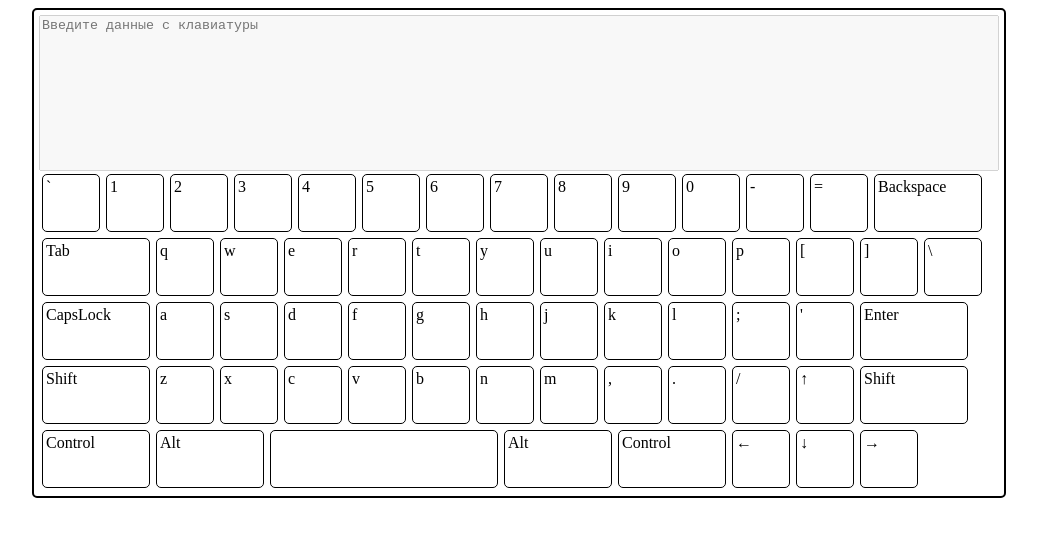
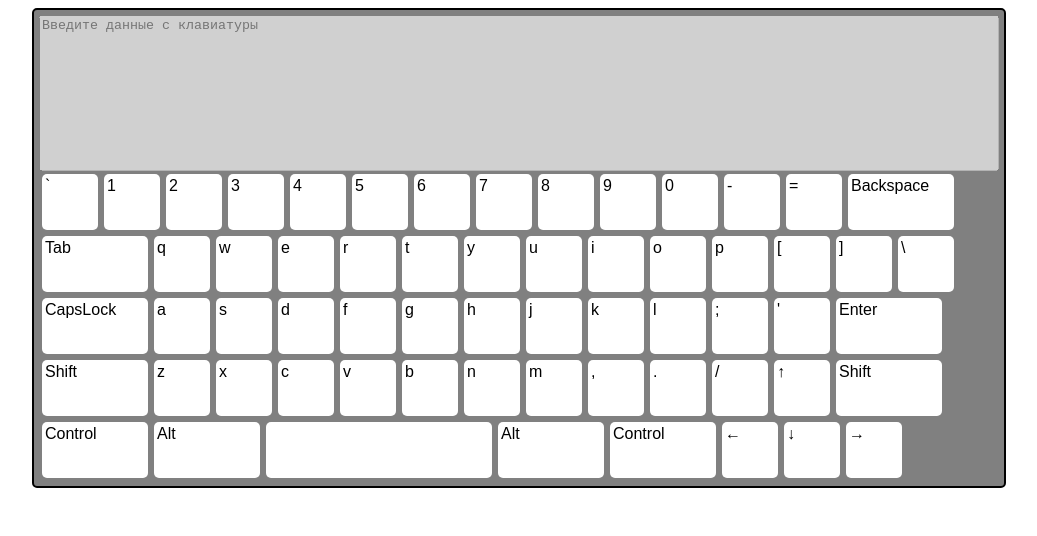
Before and after one commit to IamBigBobby/virtual-keyboard, a plain HTML site: page index.html in a window 1280 px wide. Shown: the whole page, without its empty margins (121-1158 px from the left). Drawn offline with Linux system fonts and the light colour scheme.

Commit message:
feat: add font and decor

```diff
--- a/style.scss
+++ b/style.scss
@@ -6,14 +6,17 @@
   border: 2px solid black;
   padding: 5px;
   border-radius: 5px;
+  font-family: 'Comme', sans-serif;
+  background-color: gray;
 }
 .k-key{
   width: 50px;
   height: 50px;
-  border: 1px solid black;
+  border: none;
   margin: 3px;
   padding: 3px;
   border-radius: 5px;
+  background-color: white;
 }
 .specical-key{
   width: 100px;
```
Also changed, not shown: style.css, 1 other file.
